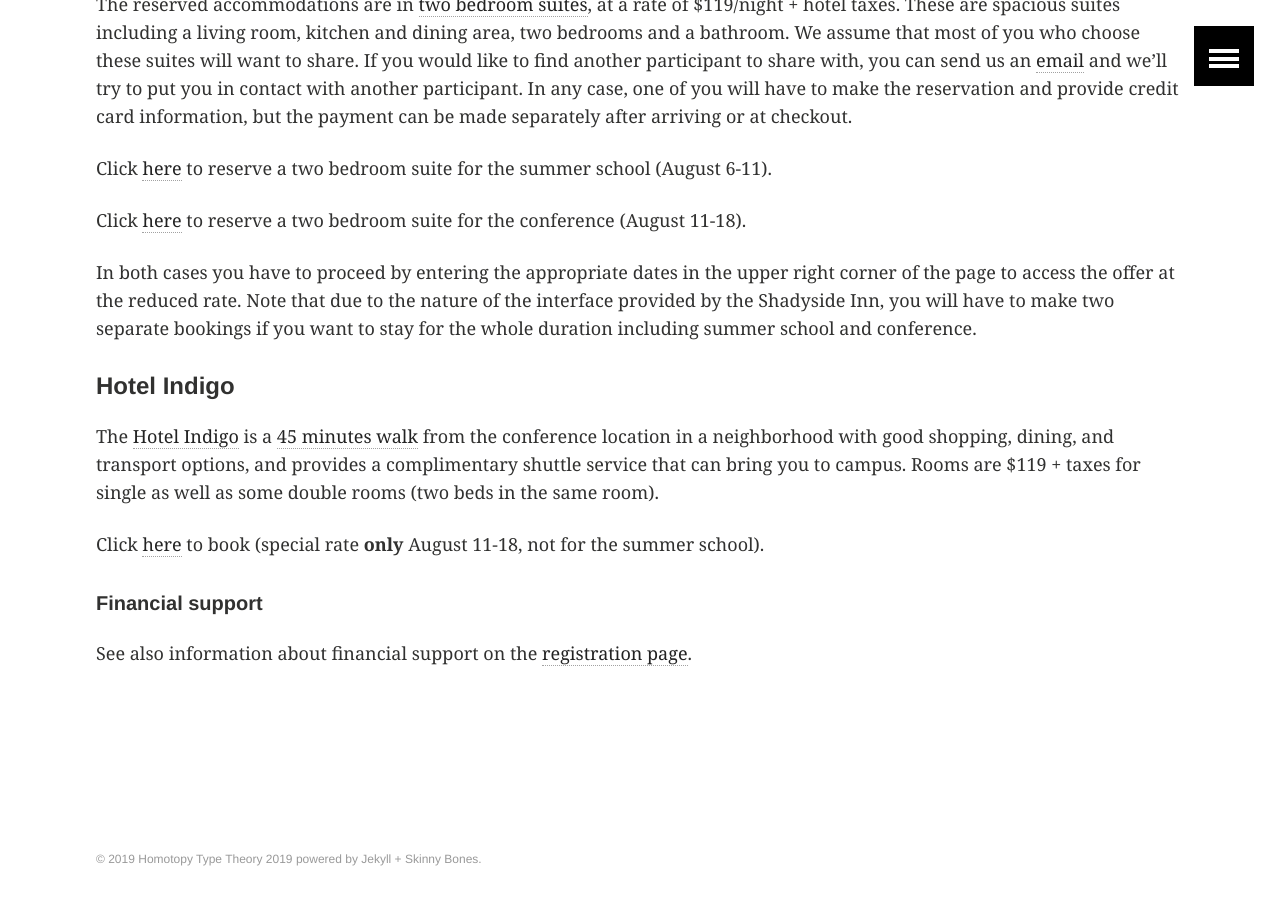
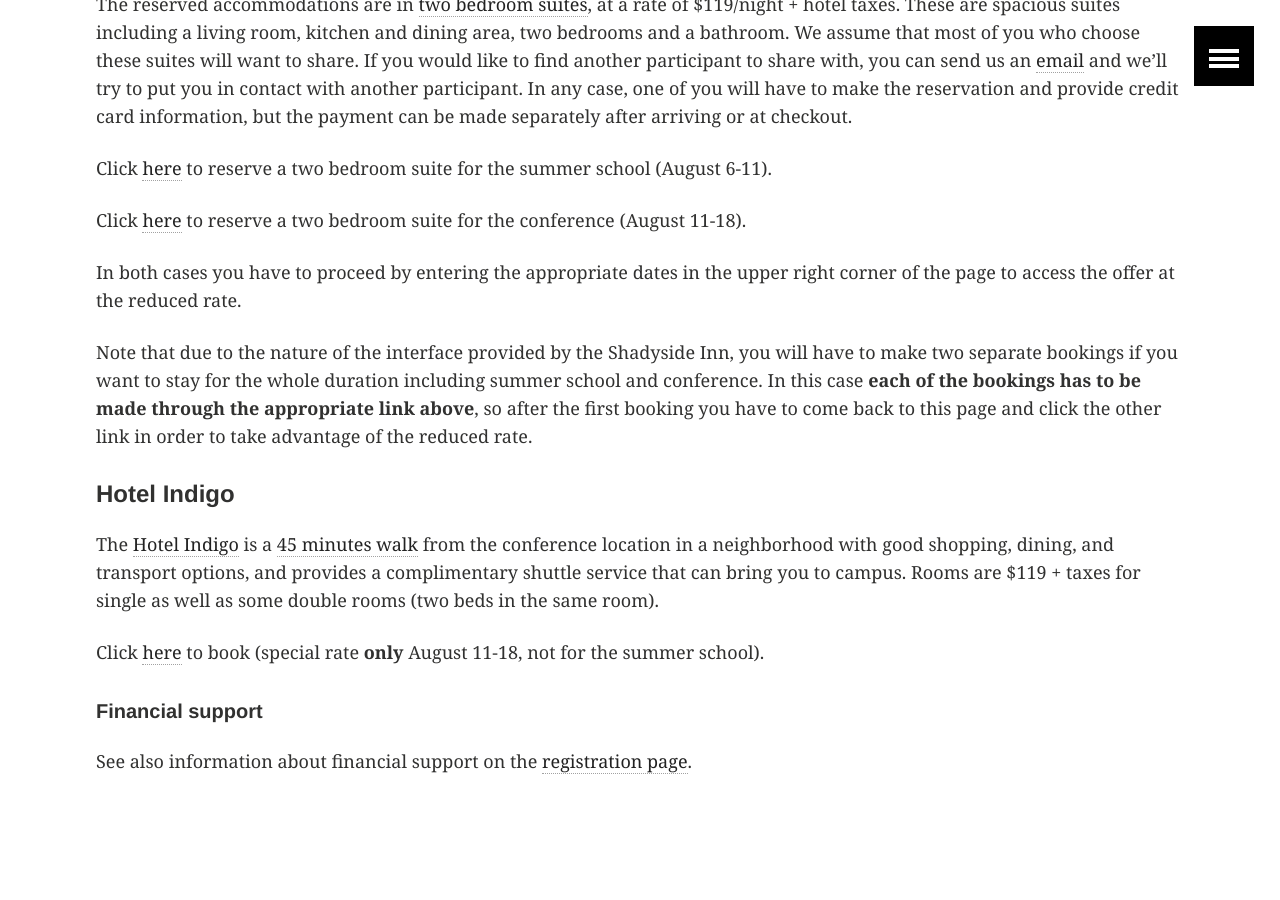
Before and after one commit to HoTT/HoTT-2019, a Jekyll site: the page built from accommodation.md, in a window 1280 px wide and 900 px high, scrolled down 1358 px. Built offline with Jekyll 4.4.1, drawn with Linux system fonts in a browser that asks for light colours.

Commit message:
clarified text on accommodation page

```diff
--- a/accommodation.md
+++ b/accommodation.md
@@ -48,9 +48,14 @@ to reserve a two bedroom suite for the conference (August 11-18).
 
 In both cases you have to proceed by entering the appropriate dates in the upper
 right corner of the page to access the offer at the reduced rate.
-Note that due to the nature of the interface provided by the Shadyside Inn, you
-will have to make two separate bookings if you want to stay for the whole
-duration including summer school and conference.
+
+Note that due
+to the nature of the interface provided by the Shadyside Inn, you will have to
+make two separate bookings if you want to stay for the whole duration including
+summer school and conference. In this case **each of the bookings has to be made
+through the appropriate link above**, so after the first booking you have to
+come back to this page and click the other link in order to take advantage of
+the reduced rate.
 
 #### Hotel Indigo
 
```
